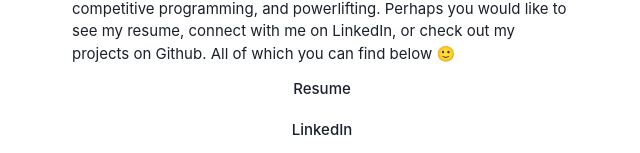
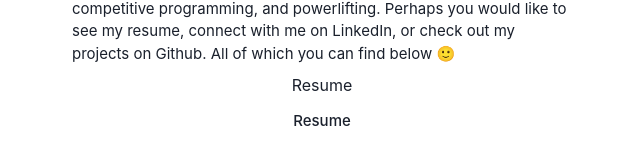
Before and after one commit to AaronGao2028/personal-website, a React (Vite) app: page / in a window 1280 px wide. Shown: the part 276-429 px from the top of the page, without its empty margins (318-958 px from the left). Built offline with nearby package versions, Linux system fonts and the light colour scheme.

Commit message:
Updated Resume

```diff
--- a/src/Home.tsx
+++ b/src/Home.tsx
@@ -48,6 +48,7 @@ const Home = () => {
         Github. All of which you can find below 🙂
       </p>
 
+      <a href="images/Resume.pdf" target="_blank">Resume</a>
       <button onClick={openResume}>Resume</button>
       <button onClick={openLinkedIn}>LinkedIn</button>
       <button onClick={openGitHub}>GitHub</button>
```
